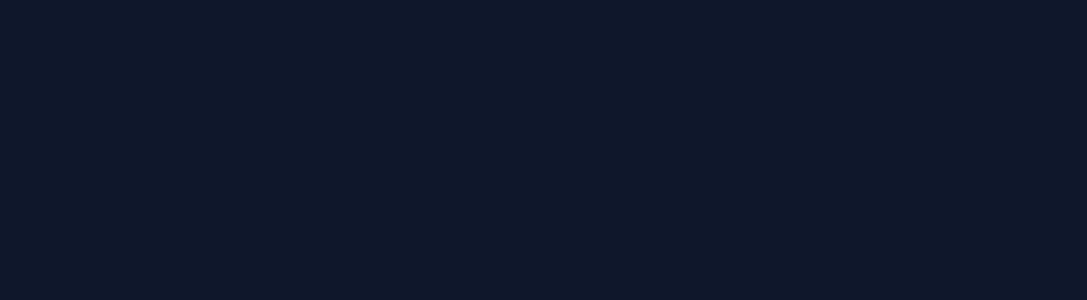
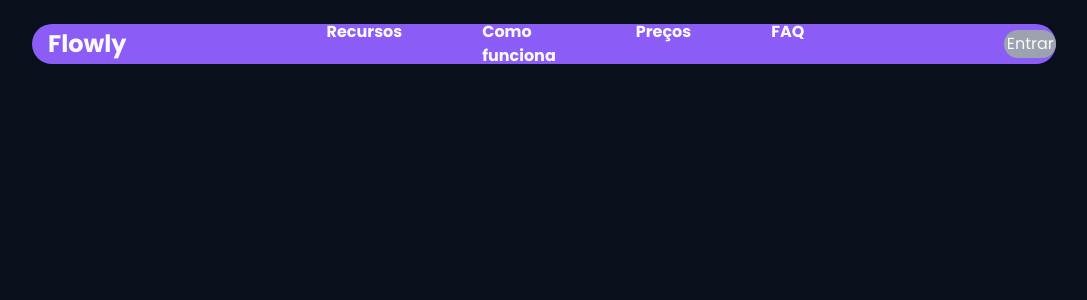
Before and after one commit to Arthur-Hirata/Flowly, a React (Vite) app: page / in a window 1280 px wide. Shown: the top 300 px of the page, without its empty margins (96-1183 px from the left). Built offline with nearby package versions, Linux system fonts and the light colour scheme.

Commit message:
Iniciei a Navbar e mudei as cores do projeto

```diff
--- a/index.html
+++ b/index.html
@@ -4,7 +4,10 @@
     <meta charset="UTF-8" />
     <link rel="icon" type="image/svg+xml" href="/favicon.svg" />
     <meta name="viewport" content="width=device-width, initial-scale=1.0" />
-    <title>flowly</title>
+    <link rel="preconnect" href="https://fonts.googleapis.com">
+    <link rel="preconnect" href="https://fonts.gstatic.com" crossorigin>
+    <link href="https://fonts.googleapis.com/css2?family=Poppins:ital,wght@0,100;0,200;0,300;0,400;0,500;0,600;0,700;0,800;0,900;1,100;1,200;1,300;1,400;1,500;1,600;1,700;1,800;1,900&display=swap" rel="stylesheet">
+    <title>Flowly</title>
   </head>
   <body>
     <div id="root"></div>
--- a/src/App.tsx
+++ b/src/App.tsx
@@ -1,14 +1,12 @@
-
 import './App.css'
+import Navbar from './Components/Navbar'
 
 function App() {
 
   return (
-    <>
-    <main className='bg-slate-900 h-screen'>
-
+    <main className='bg-background pt-6 min-h-screen text-text font-poppins '>
+      <Navbar />
     </main>
-    </>
   )
 }
 
--- /dev/null
+++ b/src/Components/Button.tsx
@@ -0,0 +1,20 @@
+interface ButtonProps{
+    children?: React.ReactNode,
+    variant: "primary" | "secondary"
+    onClick : () => void
+}
+function Button({ children, variant = "primary",  onClick } : ButtonProps){
+    return(
+        <button
+      onClick={onClick}
+      className={`${
+        variant === "primary"
+          ? "bg-muted"
+          : "bg-primary"
+      } rounded-2xl w-30 h-7` }
+    >
+      {children}
+    </button>
+    )
+}
+export default Button
--- /dev/null
+++ b/src/Components/Navbar.tsx
@@ -0,0 +1,18 @@
+import Button from "./Button"
+function Navbar() {
+    return (
+        <nav className="bg-secondary mx-auto flex h-10 w-4/5 rounded-4xl justify-items-center items-center pl-4 gap-50">
+            <h1 className="text-2xl font-bold">Flowly</h1>
+            <div className="gap-20 flex font-bold">
+                <span>Recursos</span>
+                <span>Como funciona</span>
+                <span>Preços</span>
+                <span>FAQ</span>
+            </div>
+            <Button
+            variant="primary"
+            onClick={() => console.log("clicou")} children={"Entrar"}></Button>
+        </nav>
+    )
+}
+export default Navbar
--- a/src/index.css
+++ b/src/index.css
@@ -1,11 +1,13 @@
 @import "tailwindcss";
 
 @theme{
-  --color-background: #0B0F19;
+  --color-background: #0A0F1C;
   --color-card: #111827;
   --color-primary: #3B82F6;
   --color-secondary: #8B5CF6;
   --color-text: #F9FAFB;
   --color-muted: #9CA3AF;
   --color-border: #1F2937;
+  --color-hover : #2563EB;
+  --font-poppins : "Poppins", sans-serif;
 }
```
Also changed, not shown: src/Components/Hero.tsx (added).
